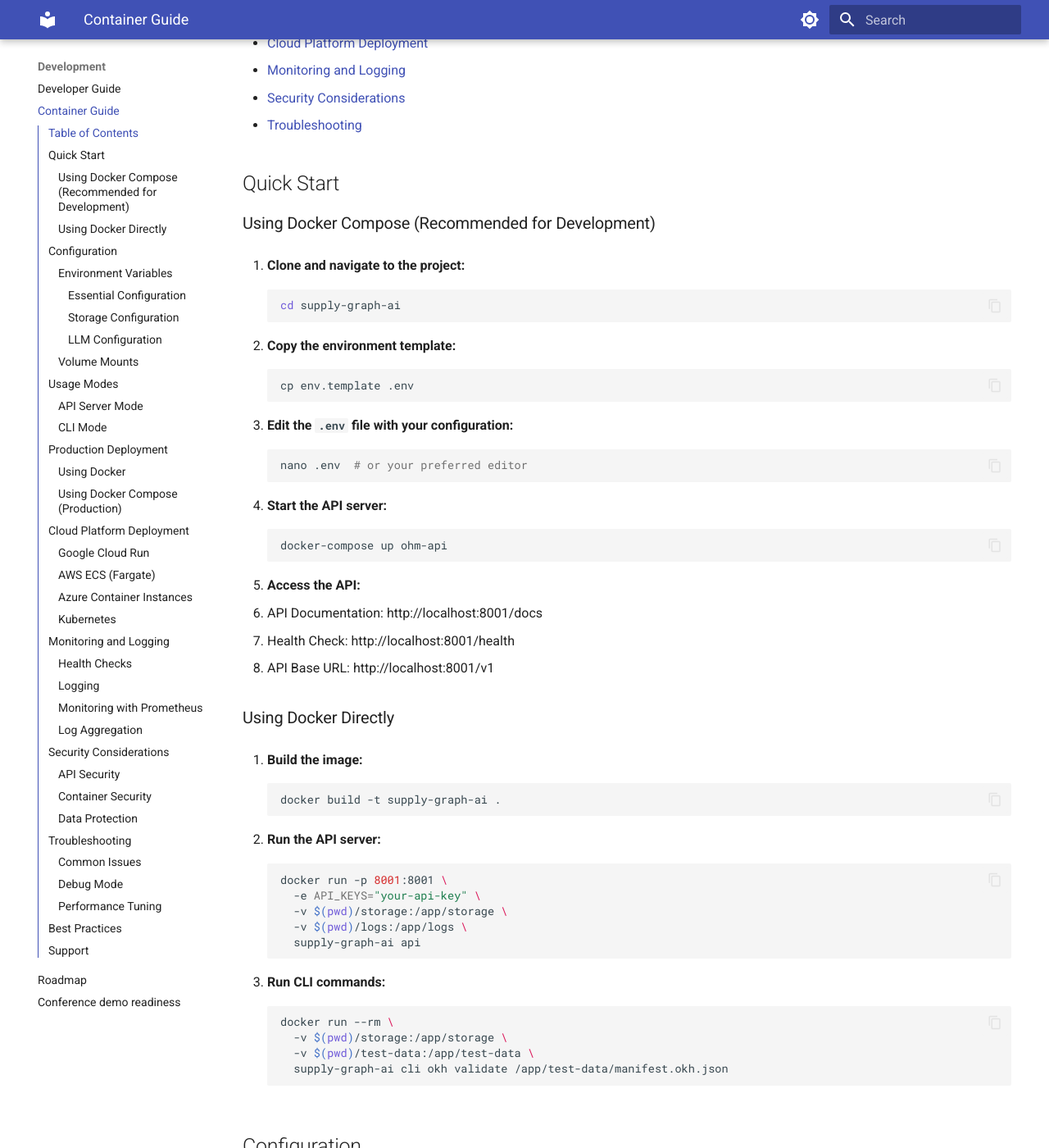
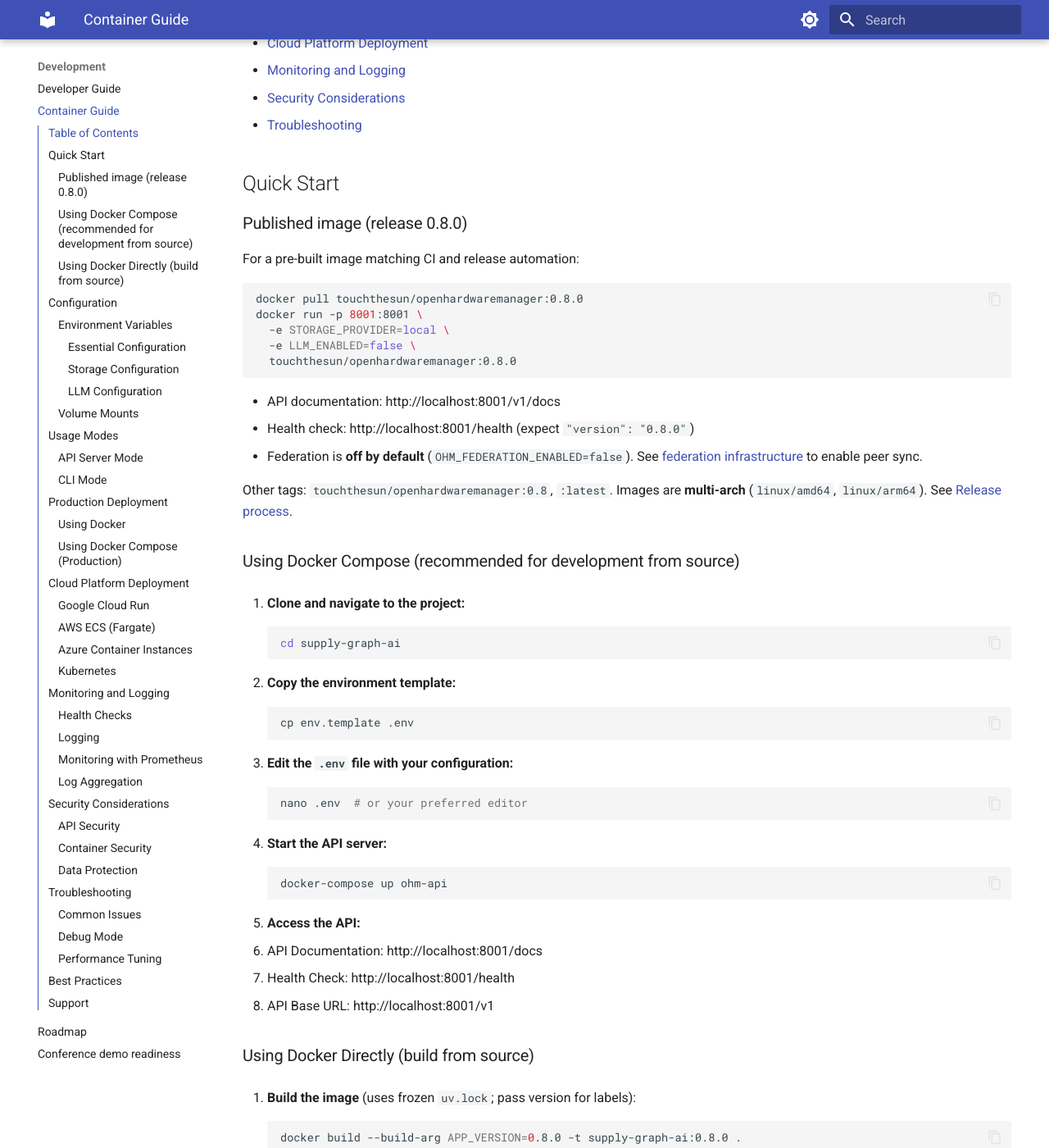
Before and after one commit to helpfulengineering/supply-graph-ai, an MkDocs documentation site: the page built from docs/development/container-guide.md, in a window 1280 px wide and 1400 px high, scrolled down 439 px. Shown: the whole window at 82% size. Built offline with MkDocs 1.6.1 and Material for MkDocs 9.7.7, drawn with Linux system fonts in a browser that asks for light colours.

Commit message:
multi-arch docker image support

````diff
--- a/docs/development/container-guide.md
+++ b/docs/development/container-guide.md
@@ -15,7 +15,25 @@
 
 ## Quick Start
 
-### Using Docker Compose (Recommended for Development)
+### Published image (release 0.8.0)
+
+For a pre-built image matching CI and release automation:
+
+```bash
+docker pull touchthesun/openhardwaremanager:0.8.0
+docker run -p 8001:8001 \
+  -e STORAGE_PROVIDER=local \
+  -e LLM_ENABLED=false \
+  touchthesun/openhardwaremanager:0.8.0
+```
+
+- API documentation: http://localhost:8001/v1/docs
+- Health check: http://localhost:8001/health (expect `"version": "0.8.0"`)
+- Federation is **off by default** (`OHM_FEDERATION_ENABLED=false`). See [federation infrastructure](federation-infra.md) to enable peer sync.
+
+Other tags: `touchthesun/openhardwaremanager:0.8`, `:latest`. Images are **multi-arch** (`linux/amd64`, `linux/arm64`). See [Release process](../RELEASE.md).
+
+### Using Docker Compose (recommended for development from source)
 
 1. **Clone and navigate to the project:**
    ```bash
@@ -42,11 +60,11 @@
    - Health Check: http://localhost:8001/health
    - API Base URL: http://localhost:8001/v1
 
-### Using Docker Directly
+### Using Docker Directly (build from source)
 
-1. **Build the image:**
+1. **Build the image** (uses frozen `uv.lock`; pass version for labels):
    ```bash
-   docker build -t supply-graph-ai .
+   docker build --build-arg APP_VERSION=0.8.0 -t supply-graph-ai:0.8.0 .
    ```
 
 2. **Run the API server:**
````
Also changed, not shown: CHANGELOG.md (added, +35 -0 lines), README.md (+18 -3 lines), docs/RELEASE.md (added, +130 -0 lines), 1 other file.
